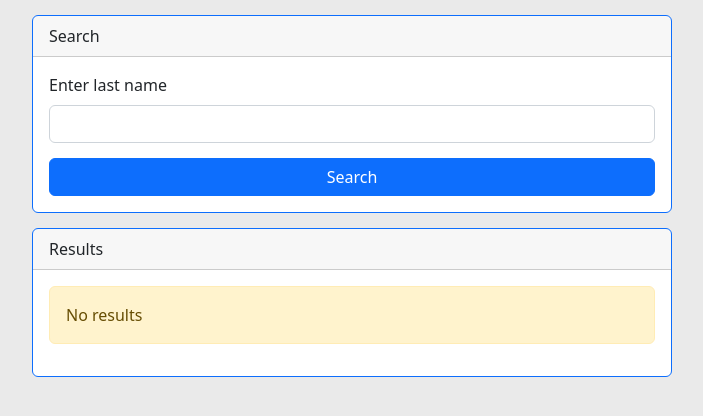
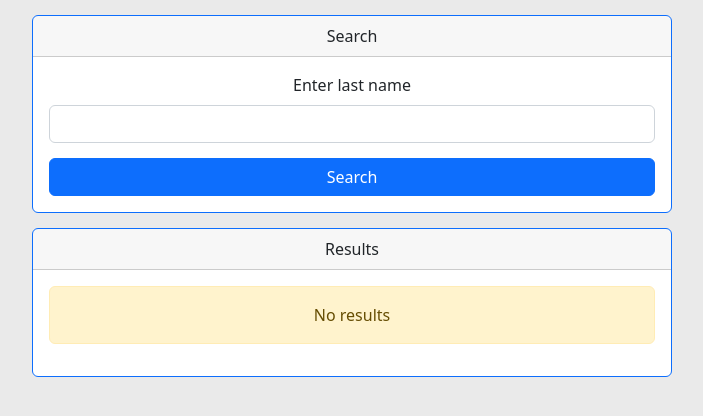
Before and after one commit to Trail-Traveler/uaw4121-josh-ex, a React (Create React App) app in the folder client/: page / in a window 1280 px wide. Shown: the top 416 px of the page, without its empty margins (288-991 px from the left). Built offline with nearby package versions, Linux system fonts and the light colour scheme.

Commit message:
Refactor styles

```diff
--- a/client/src/App.css
+++ /dev/null
@@ -1,3 +0,0 @@
-.App {
-  text-align: center;
-}
--- a/client/src/index.css
+++ b/client/src/index.css
@@ -6,3 +6,7 @@ button {
   margin-top: 15px !important;
   width: 100% !important;
 }
+
+.App {
+  text-align: center;
+}
```
